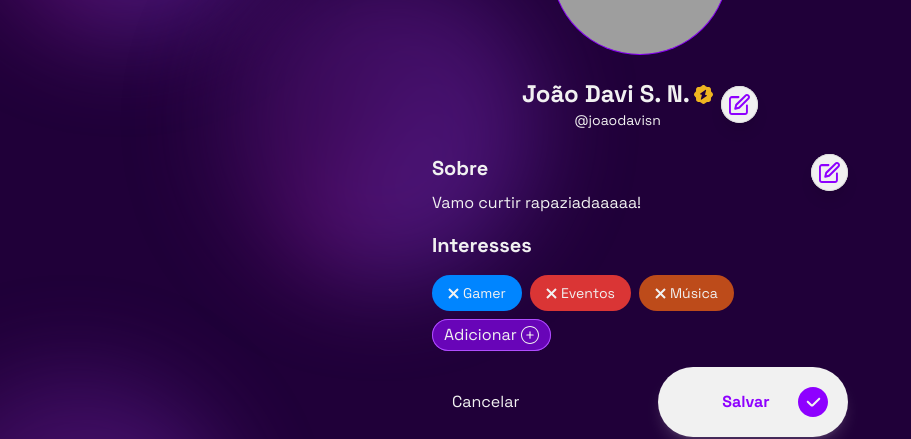
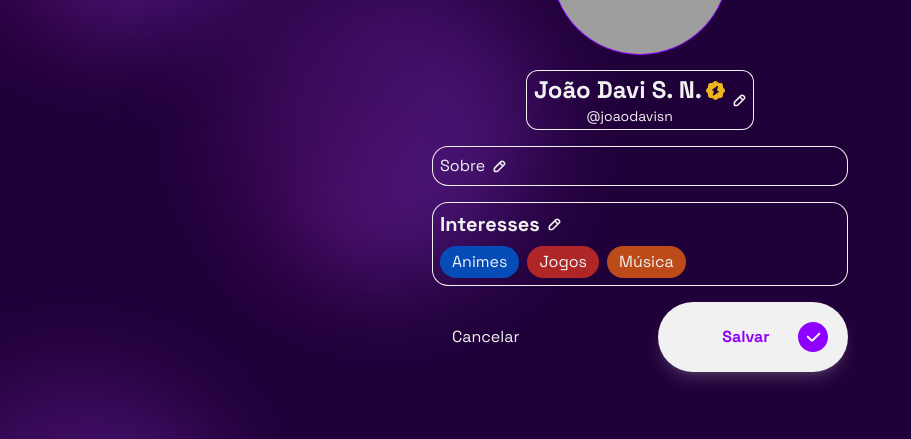
Before and after one commit to Resenhapp/ResenhaWEBAPP, a Next.js app: page /webapp/perfil/editar in a window 1280 px wide. Shown: the part 282-721 px from the top of the page, without its empty margins (0-911 px from the left). Built offline with nearby package versions, Linux system fonts and the light colour scheme; grey boxes are pictures that could not be loaded.

Commit message:
Editar perfil - WIP

```diff
--- a/src/app/webapp/perfil/editar/page.js
+++ b/src/app/webapp/perfil/editar/page.js
@@ -4,10 +4,11 @@ import PageHeader from '@/src/components/PageHeader';
 import UserProfileEditor from '@/src/components/UserProfileEditor';
 import Vector from '@/src/components/Vector';
 import Modal from '@/src/components/Modal';
-import Interest from '@/src/components/Interest';
 import Button from '@/src/components/Button';
 import ModalButton from '@/src/components/ModalButton';
 import EditInfoPage from '@/src/components/EditInfoPage';
+import Tag from '@/src/components/Tag';
+import { interestsData } from '@/src/components/interestsData';
 
 export const metadata = {
     title: 'Resenha.app • Perfil',
@@ -27,6 +28,80 @@ export default function EditProfile() {
     var isVerified = true;
     const [isUnsavedChangesModalOpen, setUnsavedChangesModalOpen] = useState(false);
 
+    const [isEditInterestsPageOpen, setIsEditInterestsPageOpen] = useState(false);
+    const toggleEditInterestsPageOpen = () => {
+        setIsEditInterestsPageOpen(!isEditInterestsPageOpen);
+    };
+
+    const [isEditAboutPageOpen, setIsEditAboutPageOpen] = useState(false);
+    const toggleEditAboutPageOpen = () => {
+        setIsEditAboutPageOpen(!isEditAboutPageOpen);
+    };
+
+
+    // INTERESTS LOGIC    // INTERESTS LOGIC    // INTERESTS LOGIC    // INTERESTS LOGIC    // INTERESTS LOGIC    // INTERESTS LOGIC
+    const [userInterests, setUserInterests] = useState([1, 2, 4]);
+    const [tempUserInterests, setTempUserInterests] = useState(userInterests);
+
+    const [allInterests, setAllInterests] = useState(
+        [...interestsData].map((interest) => {
+            const isSelected = userInterests.includes(interest.id);
+            return { ...interest, selected: isSelected };
+        }).sort((a, b) => b.selected - a.selected)
+    );
+
+    useEffect(() => {
+        setTempUserInterests(userInterests);
+    }, [userInterests]);
+
+    useEffect(() => {
+        setAllInterests(
+            [...interestsData].map((interest) => {
+                const isSelected = tempUserInterests.includes(interest.id);
+                return { ...interest, selected: isSelected };
+            }).sort((a, b) => b.selected - a.selected)
+        );
+    }, [tempUserInterests]);
+
+    const handleInterestClick = (interestId) => {
+        let updatedInterests = allInterests.map((interest) => {
+            if (interest.id === interestId) {
+                return { ...interest, selected: !interest.selected };
+            } else {
+                return interest;
+            }
+        });
+        setAllInterests(updatedInterests);
+        if (updatedInterests.find(interest => interest.id === interestId).selected) {
+            setTempUserInterests([...tempUserInterests, interestId]);
+        } else {
+            setTempUserInterests(tempUserInterests.filter(interestIdTemp => interestIdTemp !== interestId));
+        }
+    };
+
+    const saveInterests = () => {
+        setUserInterests(tempUserInterests);
+        toggleEditInterestsPageOpen();
+    };
+
+    const validUserInterests = userInterests.filter(interestId => allInterests.some(interest => interest.id === interestId));
+    const renderInterests = validUserInterests.map(interestId => allInterests.find(interest => interest.id === interestId));
+
+    ///////////////////////////////////    ///////////////////////////////////    ///////////////////////////////////    ///////////////////////////////////
+
+    // ABOUT LOGIC
+    const [about, setAbout] = useState(initialAbout);
+    const handleAboutChange = (event) => {
+        setAbout(event.target.value);
+    };
+    const saveAbout = () => {
+        console.log(about);
+        toggleEditAboutPageOpen();
+    };
+    var initialAbout = "Bisteca";
+
+
+    ///////////////////////////////////    ///////////////////////////////////    ///////////////////////////////////    ///////////////////////////////////
 
     return (
         <div>
@@ -59,6 +134,49 @@ export default function EditProfile() {
                                 }}>Não, peraí!</button>
                             </div>
                         </Modal>
+                        <EditInfoPage isOpen={isEditInterestsPageOpen} pageTitle={'Interesses do usuário'} saveAction={saveInterests} togglePage={toggleEditInterestsPageOpen}>
+                            <div className='w-full'>
+                                <div className='flex flex-wrap gap-2 overflow-auto' style={{ maxHeight: '200px' }}>
+                                    {[...allInterests].sort((a, b) => b.selected - a.selected).map((interest) => (
+                                        <Tag
+                                            key={interest.id}
+                                            tagname={interest.name}
+                                            type={interest.type}
+                                            colorName={interest.colorName}
+                                            highlightColor={interest.highlightColor}
+                                            isEditable={true}
+                                            onClick={() => handleInterestClick(interest.id)}
+                                            selected={interest.selected}
+                                            ringColor={interest.ringColor}
+                                            ringThickness={interest.ringThickness}
+                                            weight={interest.weight}
+                                        />
+                                    ))}
+                                </div>
+                            </div>
+                            <div>
+                                <p className='text-sm'>
+                                    Os interesses do usuário são palavras-chave que você pode incluir para ajudar a descrever e categorizar suas preferências. Eles serão visíveis a outros usuários ao visitarem seu perfil e podem ajudar a dar uma ideia rápida do que você gosta. Escolha interesses que representem bem suas preferências e estilo.
+                                </p>
+                            </div>
+                        </EditInfoPage>
+                        <EditInfoPage isOpen={isEditAboutPageOpen} saveAction={saveAbout} pageTitle={'Sobre você'} togglePage={toggleEditAboutPageOpen}>
+                            <div className='w-full'>
+                                <textarea
+                                    rows="4"
+                                    className='w-full bg-transparent border-b-2 border-purpleT2 placeholder-purpleT4 text-whiteT1 font-bold'
+                                    placeholder='Fale sobre você'
+                                    value={about}  // The value of the textarea is now controlled by the 'about' state
+                                    onChange={handleAboutChange}  // Updates the 'about' state every time the user changes the textarea content
+                                ></textarea>
+                            </div>
+                            <div>
+                                <p className='text-sm'>
+                                    Falar sobre você é uma grande oportunidade para se apresentar aos outros usuários.
+                                    Essas informações serão visíveis no seu perfil, portanto, escreva de forma clara e atrativa, mostrando o que as pessoas podem esperar ao interagir com você.
+                                </p>
+                            </div>
+                        </EditInfoPage>
                         <div className='w-full flex justify-center'>
                             <UserProfileEditor
                                 currentProfile={CurrentProfile}
@@ -71,45 +189,52 @@ export default function EditProfile() {
                             />
                         </div>
                         <div className='w-full flex flex-col items-center'>
-                            <button onClick={() => setUsernameModalOpen(true)} className='flex flex-row items-center gap-2 w-fit py-2 px-4 rounded-2xl'>
+                            <div onClick={() => setUsernameModalOpen(true)} className='flex flex-row items-center gap-2 w-fit bg-purpleT ring-1 ring-inset ring-whiteT1 px-2 py-1 rounded-xl'>
                                 <div className='flex flex-col items-center'>
                                     <div className='flex flex-row items-center justify-center content-center gap-1'>
                                         <h1 className='font-bold text-2xl'>{username}</h1>{isVerified && <Vector vectorname={'verified02'} />}
                                     </div>
                                     <h3 className='font-normal text-sm'>{'@' + user}</h3>
                                 </div>
-                                <div className='right-0 top-0 bg-whiteT1 ring-1 ring-whiteT2 ring-inset shadow-lg p-2 rounded-full'>
-                                    <Vector vectorname={'edit01'} />
+                                <div className='right-0 top-0 rounded-full'>
+                                    <Vector vectorname={'edit02'} />
                                 </div>
-                            </button>
+                            </div>
                         </div>
                         <div className='w-full'>
-                            <button onClick={() => setAboutmeModalOpen(true)} className='w-full flex flex-col rounded-2xl'>
-                                <div className='flex flex-row justify-between w-full'>
-                                    <h1 className='font-bold text-xl'>Sobre</h1>
-                                    <div className='right-0 top-0 w-fit h-fit bg-whiteT1 ring-1 ring-whiteT2 ring-inset shadow-lg p-2 rounded-full'>
-                                        <Vector vectorname={'edit01'} />
-                                    </div>
+                            <div onClick={toggleEditAboutPageOpen} className="bg-transparent ring-1 ring-inset ring-whiteT1 flex flex-col w-full h-fit p-2 rounded-2xl">
+                                <div className="flex flex-row gap-2 items-center">
+                                    <p>Sobre</p>
+                                    <Vector vectorname={'edit02'} />
                                 </div>
-                                <p>{aboutme}</p>
-                            </button>
+                                <p className="text-left">{about}</p>
+                            </div>
                         </div>
                         <div className='w-full'>
-                            <div className='w-full gap-4 flex flex-col rounded-2xl'>
-                                <div className='flex flex-row justify-between w-full'>
+                            <div onClick={(e) => {
+                                e.stopPropagation();
+                                toggleEditInterestsPageOpen();
+                            }}
+                                className="bg-transparent ring-1 ring-inset ring-whiteT1 flex flex-col w-full h-fit p-2 gap-2 rounded-2xl"
+                            >
+                                <div className="flex flex-row gap-2 items-center">
                                     <h1 className='font-bold text-xl'>Interesses</h1>
+                                    <Vector vectorname={'edit02'} />
                                 </div>
-                                <div className='w-full flex flex-wrap gap-2'>
-                                    <Interest interestIndex={1} isRemovable={true} removeEvent={() => { }} />
-                                    <Interest interestIndex={2} isRemovable={true} removeEvent={() => { }} />
-                                    <Interest interestIndex={3} isRemovable={true} removeEvent={() => { }} />
-                                    <button
-                                        className="flex flex-row gap-1 items-center bg-purpleT2 w-fit px-3 py-1 rounded-full ring-1 ring-inset ring-purpleT4"
-                                        onClick={() => setModalOpen(true)}
-                                    >
-                                        <h1>Adicionar</h1>
-                                        <Vector vectorname={'plus02'} />
-                                    </button>
+                                <div className="flex flex-wrap gap-2">
+                                    {renderInterests.map((interest) => (
+                                        <Tag
+                                            key={interest.id}
+                                            tagname={interest.name}
+                                            type={interest.type}
+                                            colorName={interest.colorName}
+                                            highlightColor={interest.highlightColor}
+                                            isEditable={false}
+                                            ringThickness={interest.ringThickness}
+                                            ringColor={interest.ringColor}
+                                            weight={interest.weight}
+                                        />
+                                    ))}
                                 </div>
                             </div>
                         </div>
--- a/src/components/MyEventsBanner.js
+++ b/src/components/MyEventsBanner.js
@@ -28,8 +28,8 @@ const MyEventsBanner = ({ eventName, eventDate, eventHour, eventGuests, eventMax
                     <RoundButton icon={'share'} onClick={() => { console.log('Button Clicked!'); window.alert('Button clicked!')} } />
                 </div>
             </div>
-            <div className="z-0 bottom-4 flex flex-row items-end justify-between h-3 border-b-[1px] border-r-[1px] border-l-[1px] border-purpleT4 w-[90%] bg-gradient-to-t from-purpleT1 rounded-b-3xl" />
-            <div className="z-0 bottom-4 flex flex-row items-end justify-between h-3 border-b-[1px] border-r-[1px] border-l-[1px] border-purpleT3 w-[80%] bg-gradient-to-t from-purpleT1 rounded-b-3xl" />
+            <div className="z-0 bottom-4 flex flex-row items-end justify-between h-3 border-b-[1px] border-r-[1px] border-l-[1px] border-purpleT4 w-[90%] bg-gradient-to-t from-purpleT0 to-purpleT1 rounded-b-3xl" />
+            <div className="z-0 bottom-4 flex flex-row items-end justify-between h-3 border-b-[1px] border-r-[1px] border-l-[1px] border-purpleT3 w-[80%] bg-gradient-to-t from-purpleT0 to-purpleT1 rounded-b-3xl" />
         </div>
     );
 };
--- a/src/components/MyInvitesBanner.js
+++ b/src/components/MyInvitesBanner.js
@@ -28,8 +28,8 @@ const MyInvitesBanner = ({ eventName, eventDate, eventHour, token, eventImage })
                     <RoundButton icon="chat" onClick={() => { console.log('Button Clicked!'); window.alert('Button clicked!')} } />
                 </div>
             </div>
-            <div className="z-0 bottom-4 flex flex-row items-end justify-between h-3 border-b-[1px] border-r-[1px] border-l-[1px] border-purpleT4 w-[90%] bg-gradient-to-t from-purpleT1 rounded-b-3xl" />
-            <div className="z-0 bottom-4 flex flex-row items-end justify-between h-3 border-b-[1px] border-r-[1px] border-l-[1px] border-purpleT3 w-[80%] bg-gradient-to-t from-purpleT1 rounded-b-3xl" />
+            <div className="z-0 bottom-4 flex flex-row items-end justify-between h-3 border-b-[1px] border-r-[1px] border-l-[1px] border-purpleT4 w-[90%] bg-gradient-to-t from-purpleT0 to-purpleT1 rounded-b-3xl" />
+            <div className="z-0 bottom-4 flex flex-row items-end justify-between h-3 border-b-[1px] border-r-[1px] border-l-[1px] border-purpleT3 w-[80%] bg-gradient-to-t from-purpleT0 to-purpleT1 rounded-b-3xl" />
         </div>
     );
 };
```
Also changed, not shown: src/app/webapp/perfil/page.js (+53 -39 lines).
